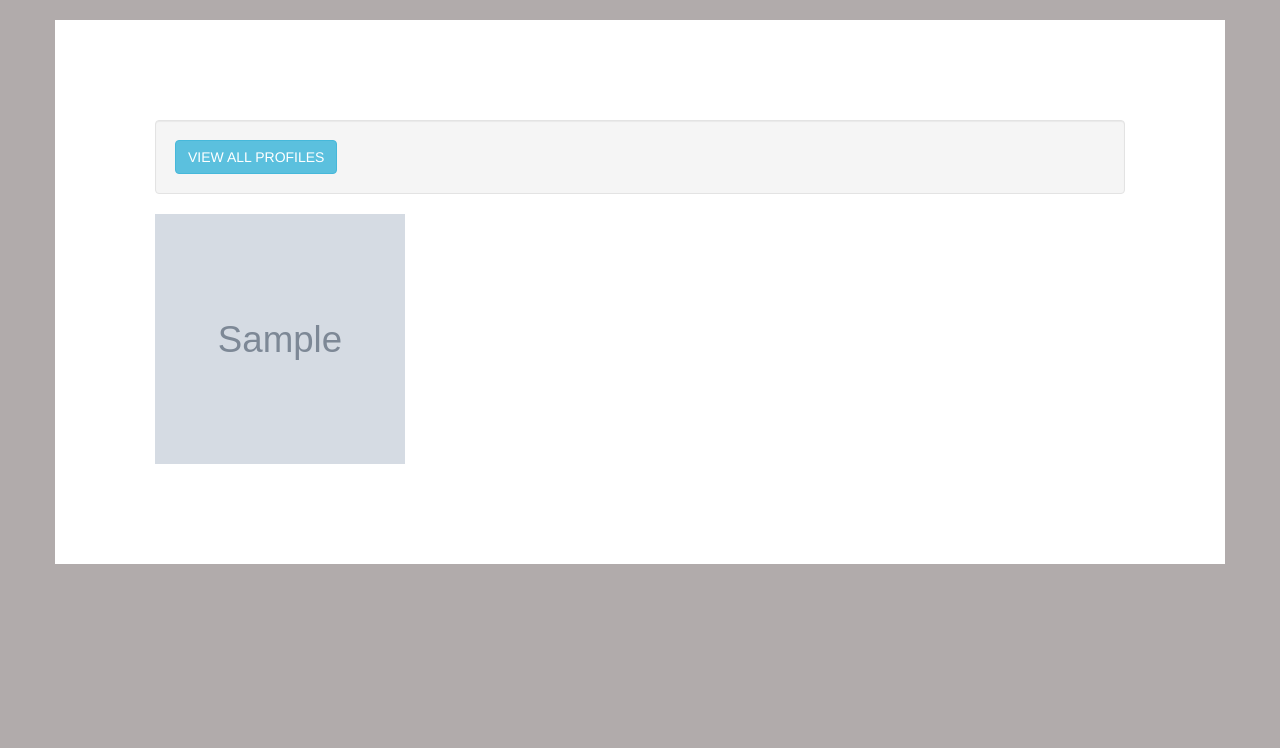
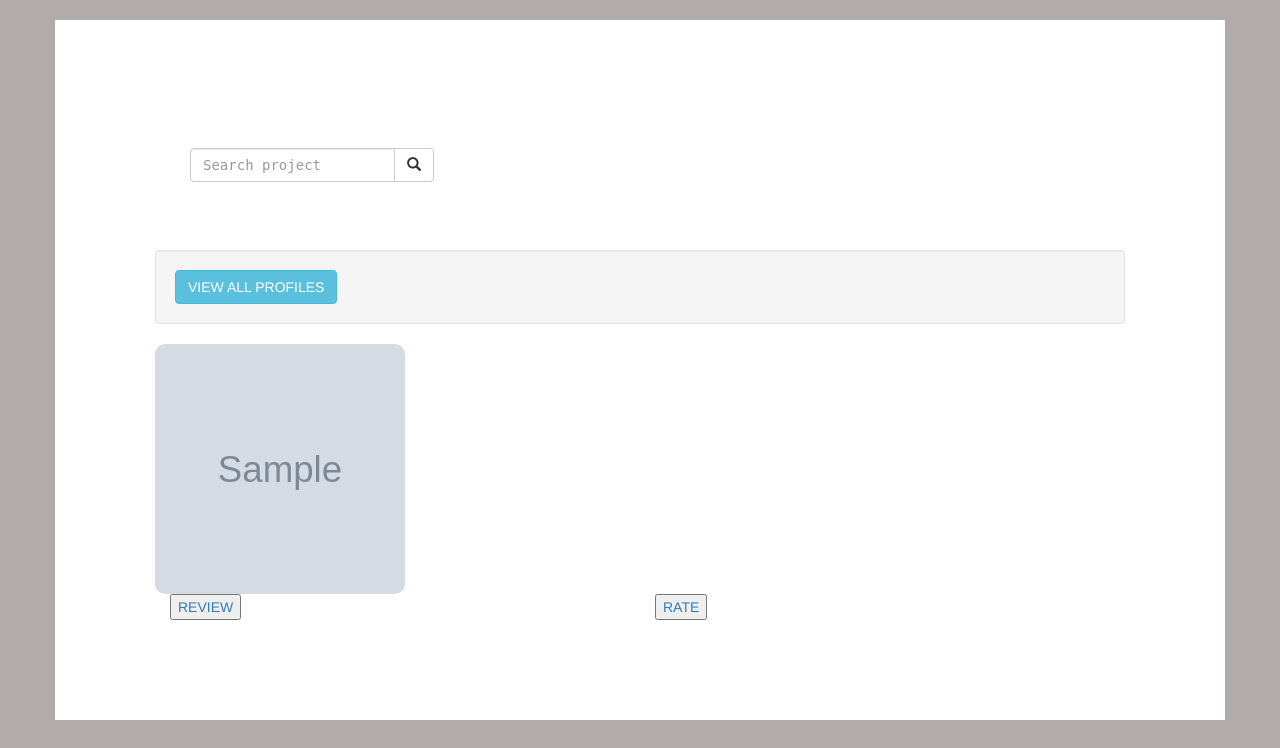
Before and after one commit to Nicoleha/awards, a Django app: page / in a window 1280 px wide. Shown: the part 52-800 px from the top of the page. Run offline with Django 3.2, Linux system fonts and the light colour scheme; tables that the repository leaves empty hold one stand-in row (values such as "Sample post"); grey boxes marked "Sample" are stand-in pictures; some libraries are stand-ins or nearby versions.

```diff
--- a/post/templates/index.html
+++ b/post/templates/index.html
@@ -4,10 +4,26 @@
 {{block.super}}
 
 <body>
-    <div class = "container">
+   <div class = "container">
+      <div style="width:100%;padding: 20px;font-family: monospace;">
+
+            <form class="navbar-form" role="search" action="{% url 'search_results' %}">
+
+              <div class="input-group">
+                <input type="text" class="form-control" placeholder="Search project" name="project">
+                <div class="input-group-btn">
+                  <button class="btn btn-default" type="submit"><i class="glyphicon glyphicon-search"></i></button>
+                </div>
+              </div>
+
+            </form>
+          </div>
+          <br>
+          <br>
+
       <div class="well">
          <button type="button" class="btn btn-info" data-toggle="collapse" data-target="#demo">VIEW ALL PROFILES</button>
-         <div id="demo" class="collapse">
+      <div id="demo" class="collapse">
 
 
 
@@ -27,10 +43,11 @@
 
             {% for profs in project %}
 
-            <a href="/images/{{profs.id}}"><img src="{{profs.image.url}}" alt="Image"></a>
+            <a href="/images/{{profs.id}}"><img src="{{profs.image.url}}" alt="Image" style="border-radius:10px;"></a>
 
-
-
+            <div class="row"></div>
+            <div class="col-md-6"><button><a href="/comments/{{profs.id}}">REVIEW</a></button></div>
+            <div class="col-md-6"><button><a href="/votes/{{profs.id}}">RATE</a></button></div>
             {% endfor %}
 
 
```
